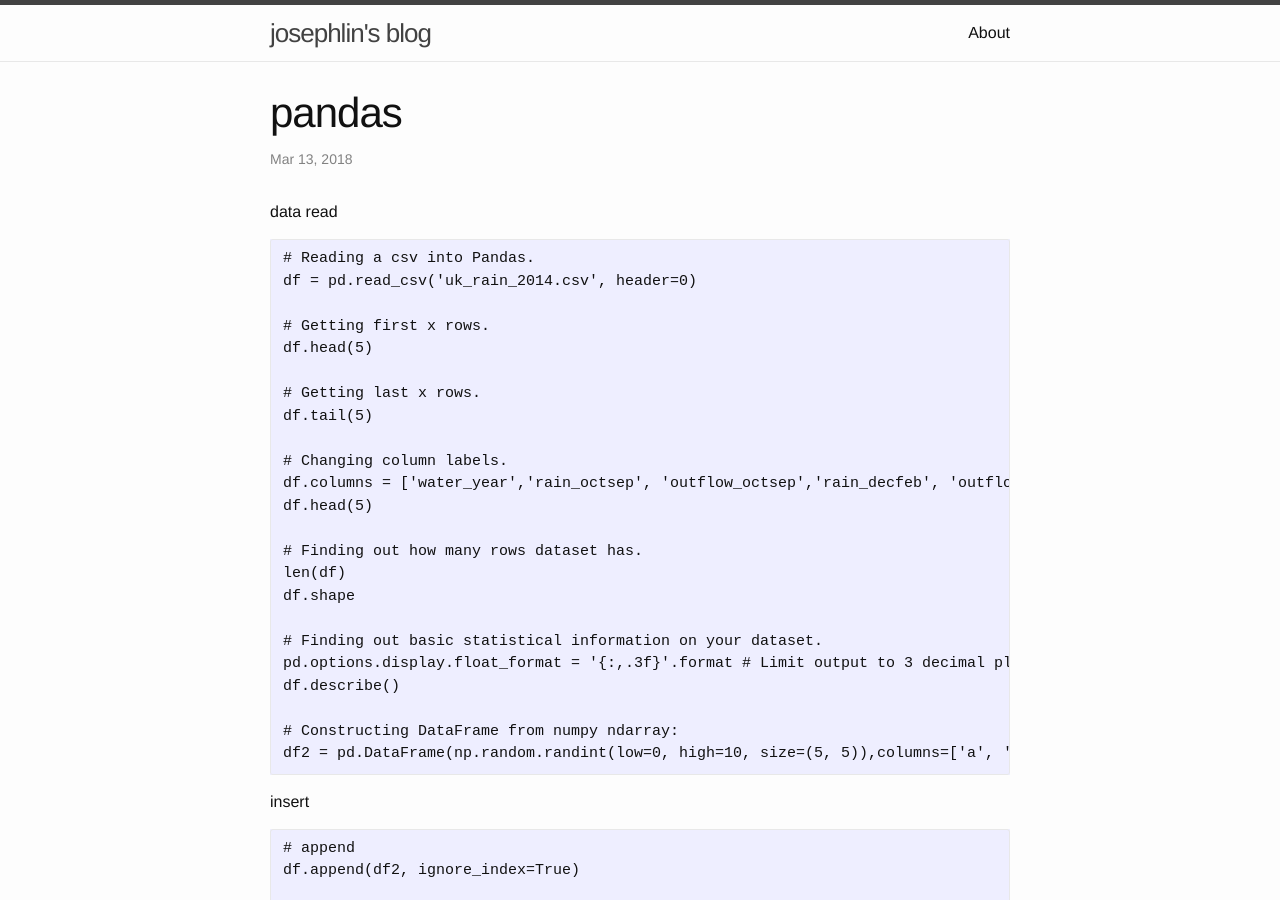
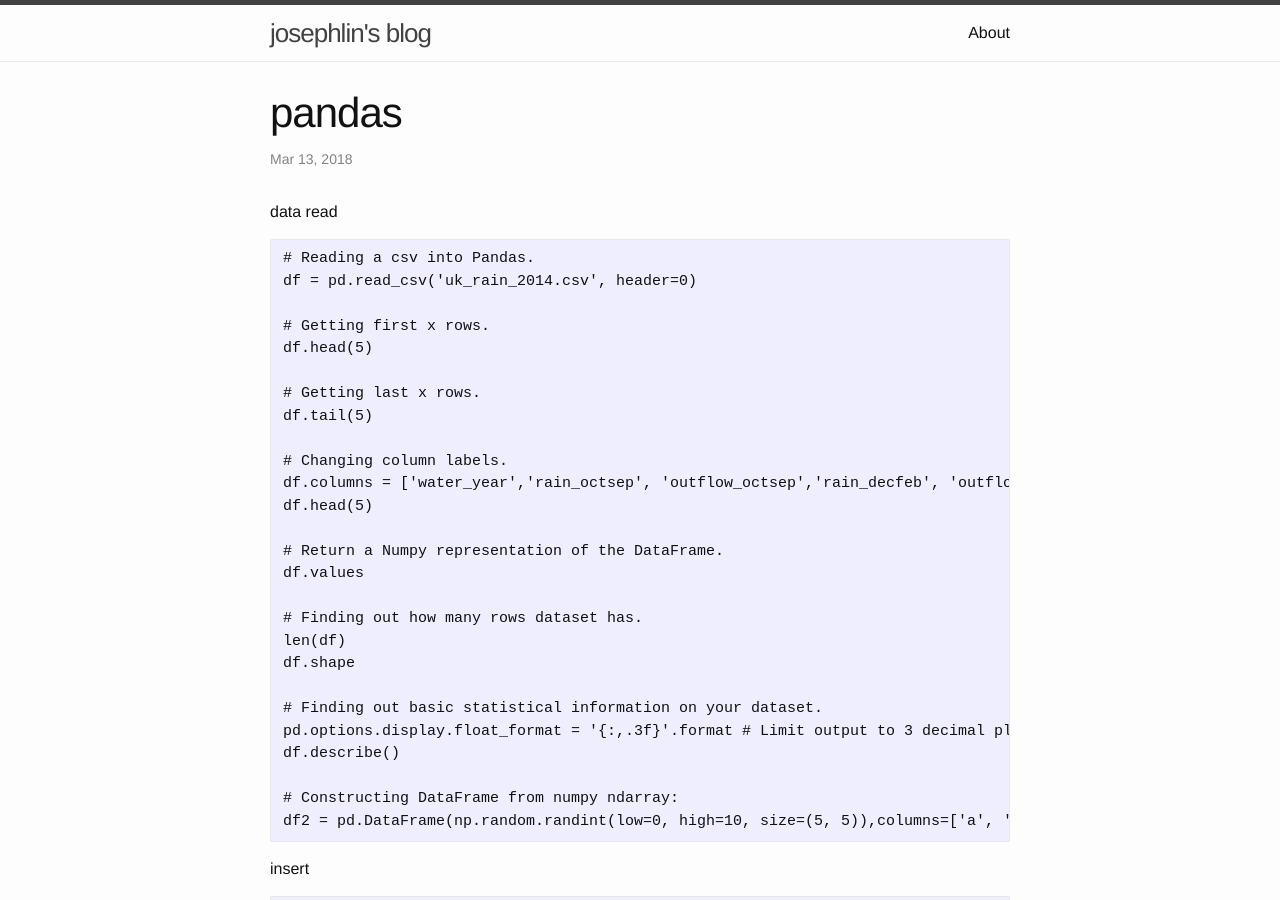
Before and after one commit to josephstalin117/josephstalin117.github.io, a Jekyll site: the page built from _posts/2018-3-13-pandas.markdown, in a window 1280 px wide and 900 px high. Built offline with Jekyll 4.4.1, drawn with Linux system fonts in a browser that asks for light colours.

Commit message:
get pandas numpy values

```diff
--- a/_posts/2018-3-13-pandas.markdown
+++ b/_posts/2018-3-13-pandas.markdown
@@ -20,6 +20,9 @@ df.tail(5)
 # Changing column labels.
 df.columns = ['water_year','rain_octsep', 'outflow_octsep','rain_decfeb', 'outflow_decfeb', 'rain_junaug', 'outflow_junaug']
 df.head(5)
+
+# Return a Numpy representation of the DataFrame.
+df.values
 
 # Finding out how many rows dataset has.
 len(df)
```
